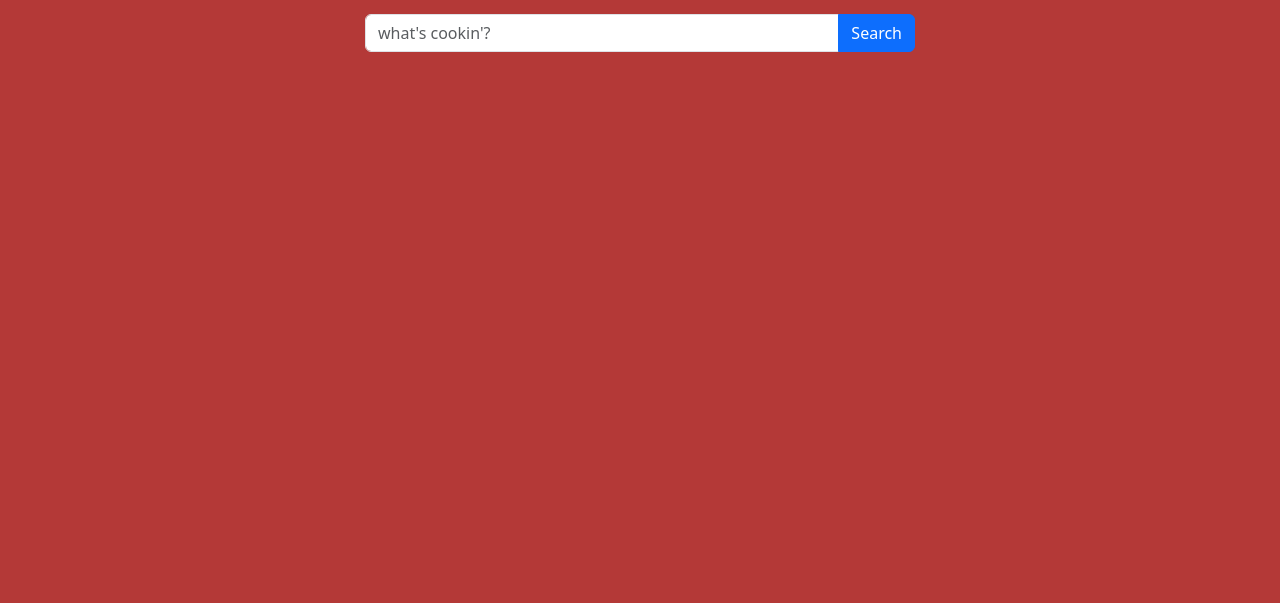
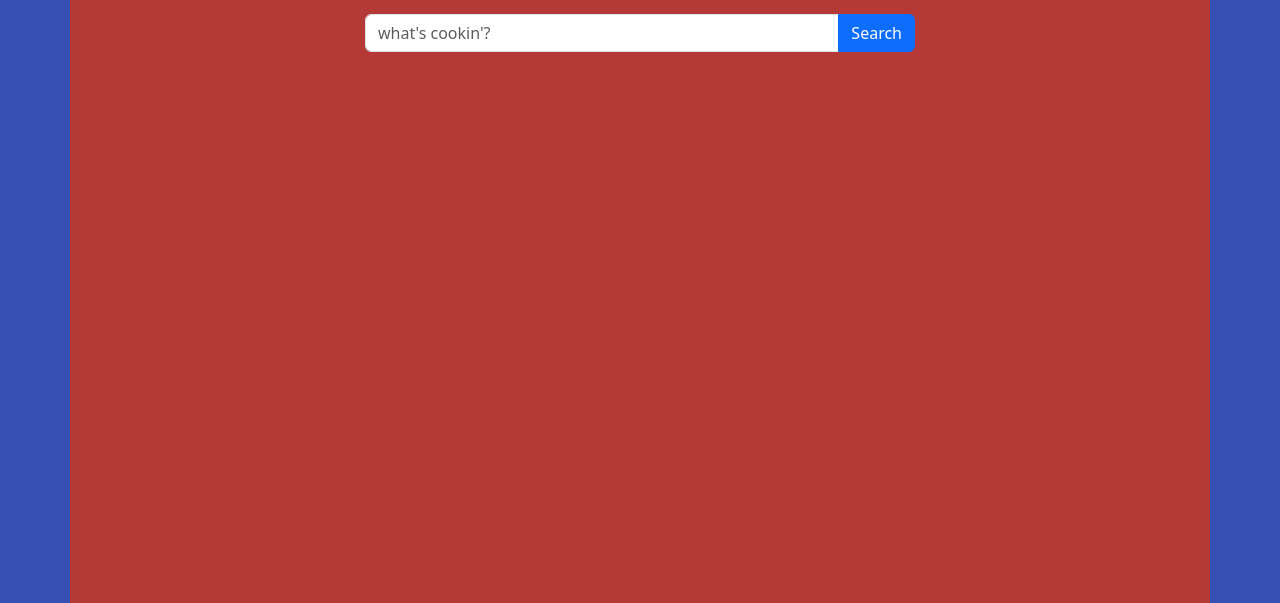
Before and after one commit to bennyshi/004_munchies, a plain HTML site: page index.html in a window 1280 px wide. Shown: the part 197-800 px from the top of the page. Drawn offline with nearby package versions, Linux system fonts and the light colour scheme.

Commit message:
initial commit

```diff
--- a/index.css
+++ b/index.css
@@ -1,6 +1,6 @@
 body {
     margin: 0; /* Remove default margin */
-    background: rgb(180, 57, 55); /* Set the body background color */
+    background: rgb(55, 80, 180); /* Set the body background color */
 }
 
 .container{
```
